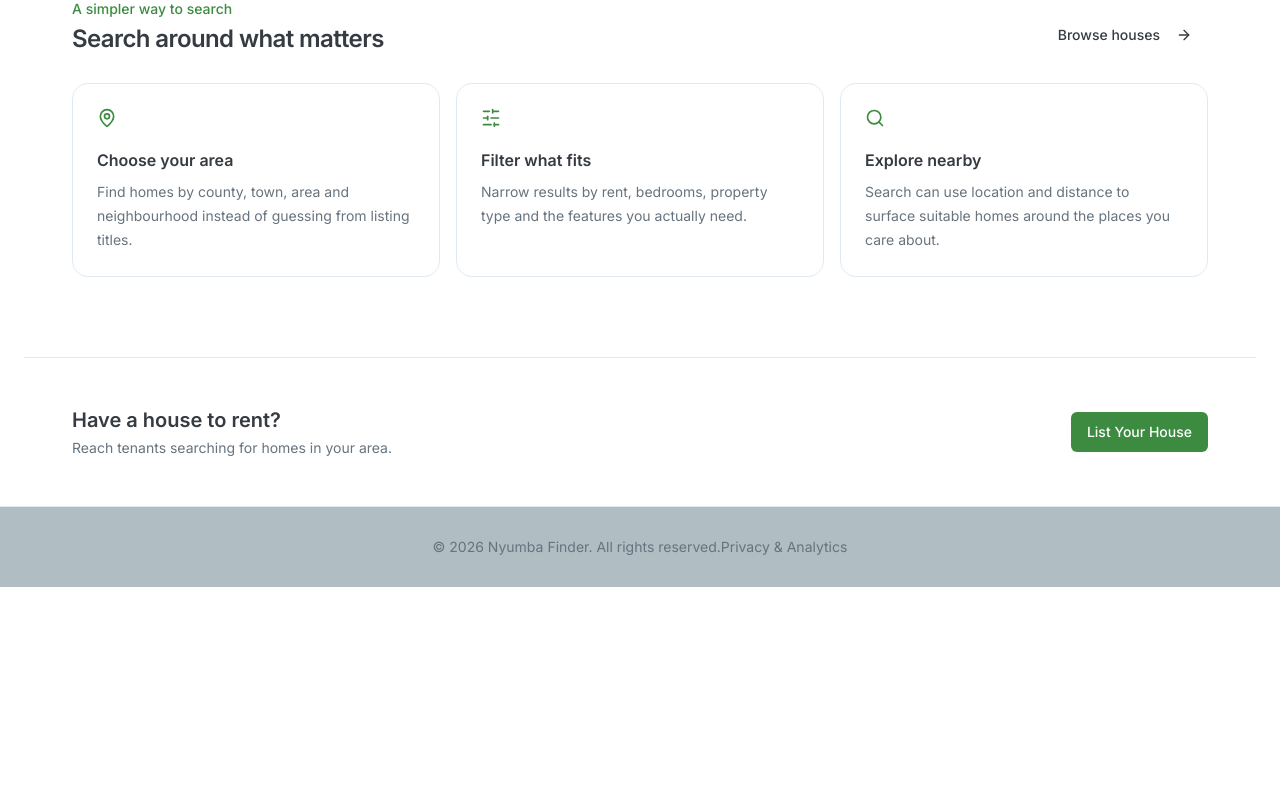
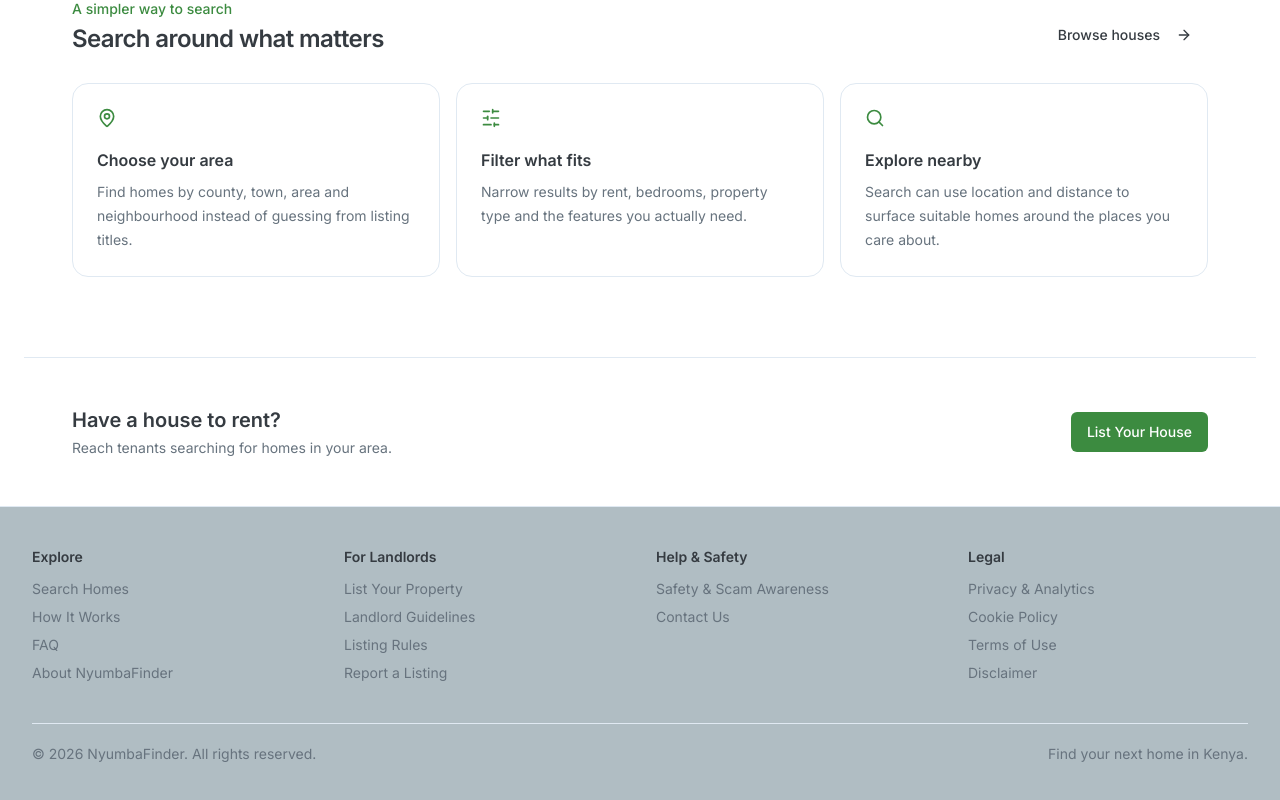
Before and after one commit to jaykurgat/Nyumba-Finder, a Next.js app: page / in a window 1280 px wide. Shown: the part 722-1522 px from the top of the page. Before the commit the page ends 1309 px from the top, so only its background shows below. Built offline with nearby package versions, Linux system fonts and the light colour scheme.

Commit message:
Expand footer navigation

```diff
--- a/src/components/layout/Footer.tsx
+++ b/src/components/layout/Footer.tsx
@@ -1,16 +1,71 @@
 import Link from 'next/link';
+
+const groups = [
+  {
+    title: 'Explore',
+    links: [
+      ['Search Homes', '/properties'],
+      ['How It Works', '/info/how-it-works'],
+      ['FAQ', '/info/faq'],
+      ['About NyumbaFinder', '/info/about'],
+    ],
+  },
+  {
+    title: 'For Landlords',
+    links: [
+      ['List Your Property', '/list-property'],
+      ['Landlord Guidelines', '/info/landlord-guidelines'],
+      ['Listing Rules', '/info/listing-rules'],
+      ['Report a Listing', '/info/report-listing'],
+    ],
+  },
+  {
+    title: 'Help & Safety',
+    links: [
+      ['Safety & Scam Awareness', '/info/safety-scams'],
+      ['Contact Us', '/info/contact'],
+    ],
+  },
+  {
+    title: 'Legal',
+    links: [
+      ['Privacy & Analytics', '/privacy'],
+      ['Cookie Policy', '/info/cookies'],
+      ['Terms of Use', '/info/terms'],
+      ['Disclaimer', '/info/disclaimer'],
+    ],
+  },
+];
 
 export function Footer() {
   const currentYear = new Date().getFullYear();
+
   return (
-    <footer className="py-6 md:px-8 md:py-0 border-t bg-secondary/50">
-      <div className="container flex flex-col items-center justify-center gap-4 md:h-20 md:flex-row">
-        <p className="text-center text-sm leading-loose text-muted-foreground">
-          <span>&copy; {currentYear} Nyumba Finder. All rights reserved.</span>
-          <Link href="/privacy" className="underline-offset-4 hover:underline">
-            Privacy & Analytics
-          </Link>
-        </p>
+    <footer className="border-t bg-secondary/50">
+      <div className="container mx-auto px-4 py-10 md:px-8">
+        <div className="grid gap-8 sm:grid-cols-2 lg:grid-cols-4">
+          {groups.map((group) => (
+            <div key={group.title}>
+              <h2 className="text-sm font-semibold text-foreground">{group.title}</h2>
+              <nav className="mt-3 flex flex-col items-start gap-2" aria-label={group.title}>
+                {group.links.map(([label, href]) => (
+                  <Link
+                    key={href}
+                    href={href}
+                    className="text-sm text-muted-foreground transition-colors hover:text-foreground hover:underline underline-offset-4"
+                  >
+                    {label}
+                  </Link>
+                ))}
+              </nav>
+            </div>
+          ))}
+        </div>
+
+        <div className="mt-10 flex flex-col gap-2 border-t pt-5 text-sm text-muted-foreground md:flex-row md:items-center md:justify-between">
+          <span>&copy; {currentYear} NyumbaFinder. All rights reserved.</span>
+          <span>Find your next home in Kenya.</span>
+        </div>
       </div>
     </footer>
   );
```
